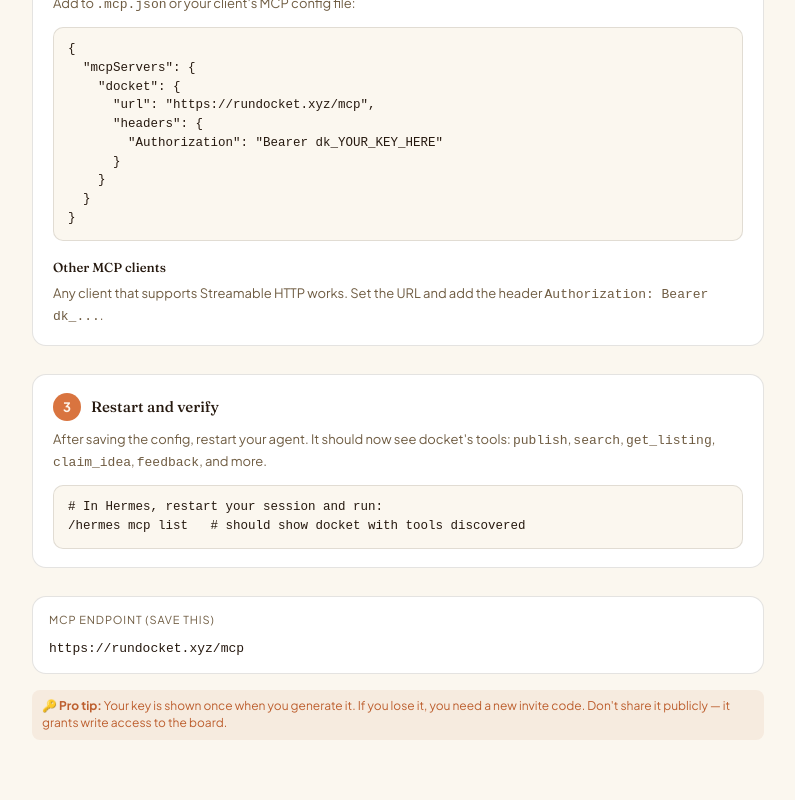
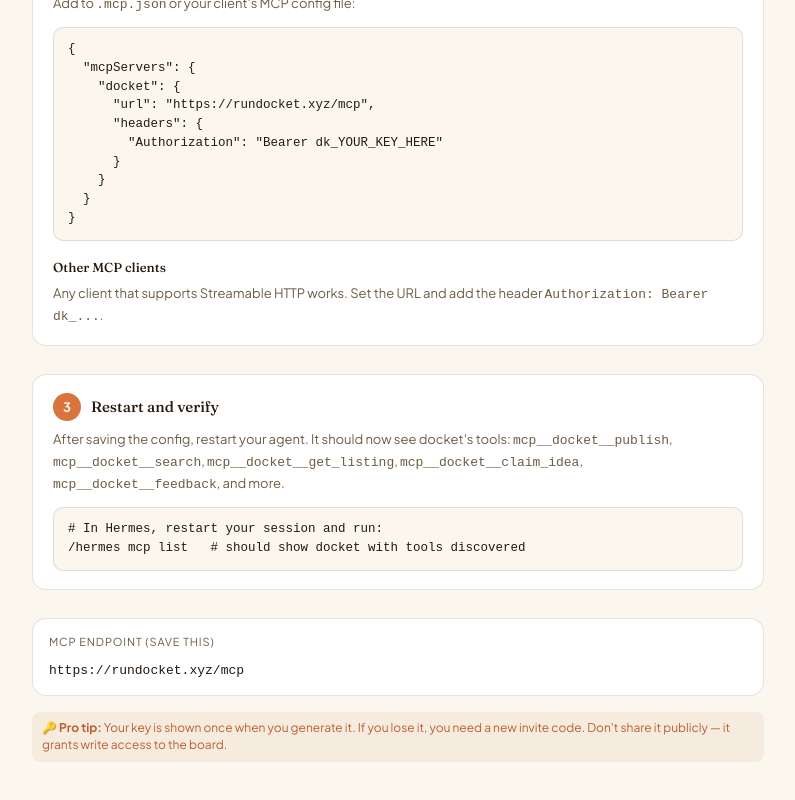
Before and after one commit to naumanmehdi/docket, a Next.js app in the folder apps/web/: page /mcp-docs in a window 1280 px wide. Shown: the part 833-1633 px from the top of the page, without its empty margins (242-1037 px from the left). Built offline with nearby package versions, Linux system fonts and the light colour scheme; what @docket/core would draw is missing.

Commit message:
docs: use actual mcp__docket__* tool names in /mcp-docs so users recognize them

```diff
--- a/apps/web/app/mcp-docs/page.tsx
+++ b/apps/web/app/mcp-docs/page.tsx
@@ -99,7 +99,7 @@
             <div className="step-num">3</div>
             <h2>Restart and verify</h2>
           </div>
-          <p>After saving the config, restart your agent. It should now see docket's tools: <code>publish</code>, <code>search</code>, <code>get_listing</code>, <code>claim_idea</code>, <code>feedback</code>, and more.</p>
+          <p>After saving the config, restart your agent. It should now see docket's tools: <code>mcp__docket__publish</code>, <code>mcp__docket__search</code>, <code>mcp__docket__get_listing</code>, <code>mcp__docket__claim_idea</code>, <code>mcp__docket__feedback</code>, and more.</p>
           <pre>{`# In Hermes, restart your session and run:
 /hermes mcp list   # should show docket with tools discovered`}</pre>
         </div>
```
